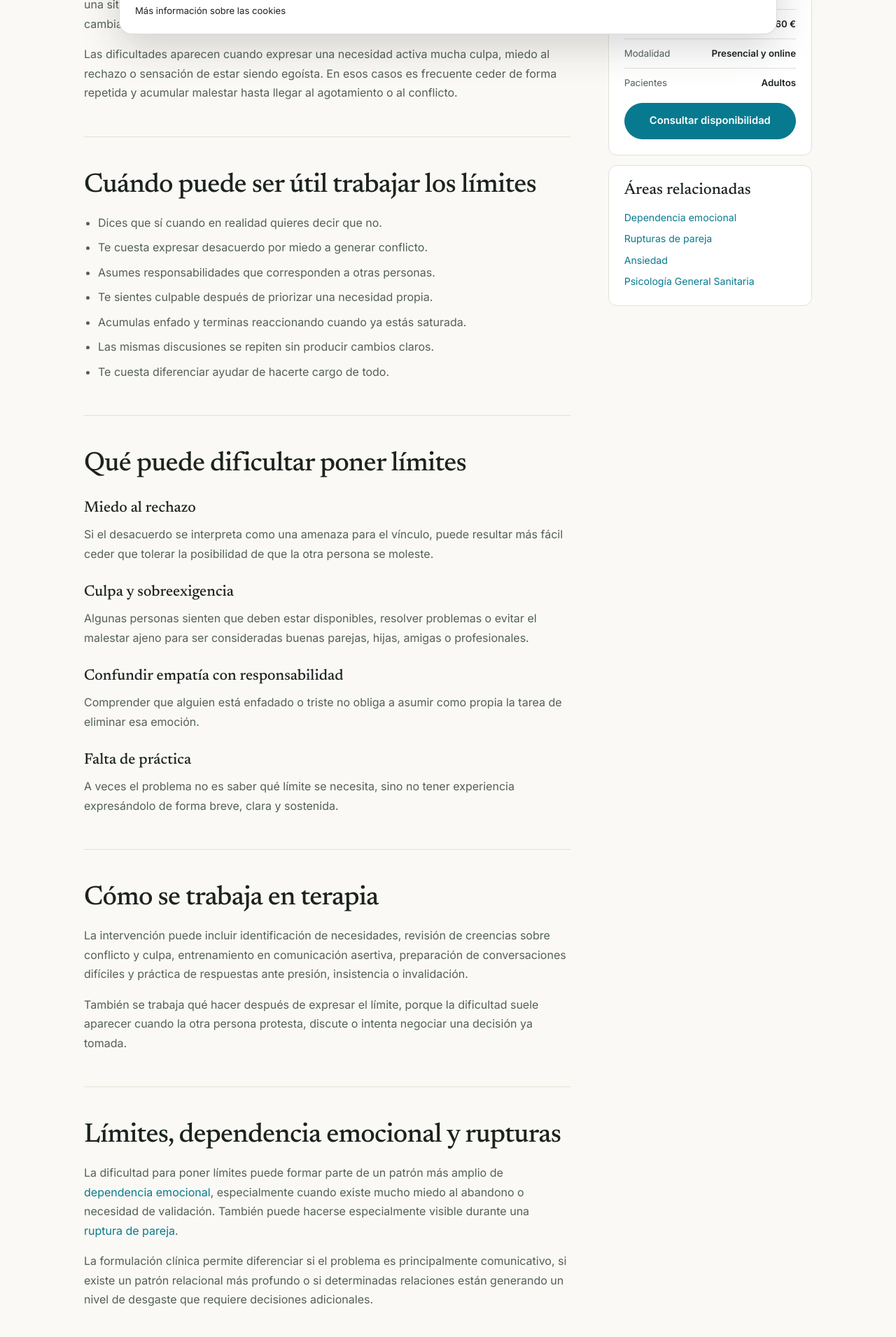
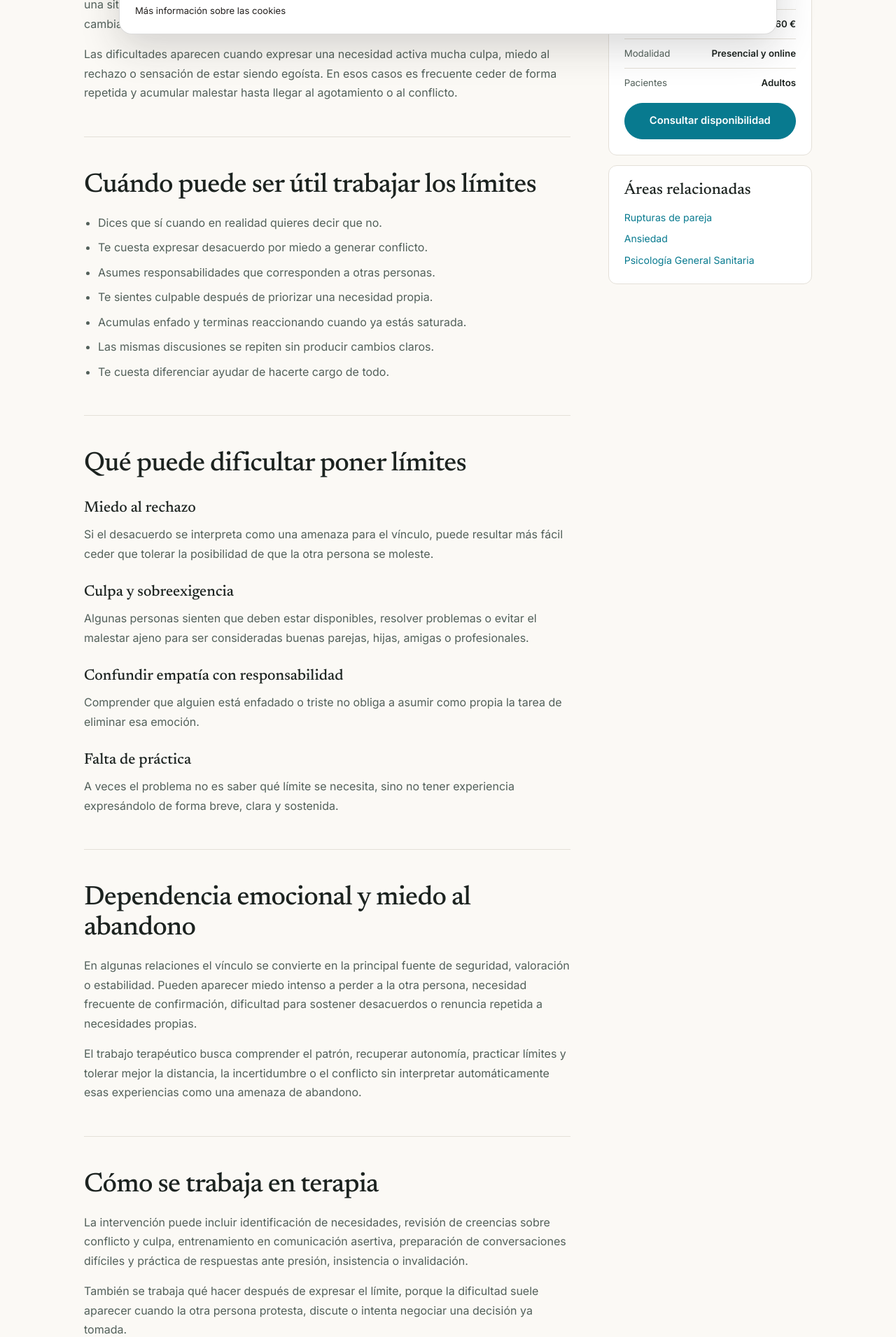
Before and after one commit to carolinasanchezgirona/Portfolio-Carolina, a Next.js app: page /limites-y-relaciones-dificiles in a window 1280 px wide. Shown: the part 729-2639 px from the top of the page at 70% size. Built offline with nearby package versions, Linux system fonts and the light colour scheme.

Commit message:
SEO: integrar dependencia emocional en relaciones

```diff
--- a/app/limites-y-relaciones-dificiles/page.tsx
+++ b/app/limites-y-relaciones-dificiles/page.tsx
@@ -27,10 +27,9 @@ export default function BoundariesPage() {
     <main className="editorial-site">
       <header className="site-header">
         <a className="brand" href="/" aria-label="Carolina Sánchez, inicio"><span className="brand-name">Carolina Sánchez</span><span className="brand-sub">Psicóloga · Neuropsicóloga</span></a>
-        <nav className="nav" aria-label="Navegación principal"><a href="/psicologia/">Psicología</a><a href="/dependencia-emocional/">Dependencia emocional</a>
+        <nav className="nav" aria-label="Navegación principal"><a href="/psicologia/">Psicología</a>
               <a href="/autoestima-y-autocritica/">Autoestima y autocrítica</a>
-              <a href="/miedo-al-rechazo-y-necesidad-de-aprobacion/">Miedo al rechazo y necesidad de aprobación</a>
-              <a href="/dificultad-para-desconectar-del-trabajo/">Dificultad para desconectar del trabajo</a><a className="nav-cta" href="/cita/">Pedir cita</a></nav>
+<a className="nav-cta" href="/cita/">Pedir cita</a></nav>
       </header>
 
       <section className="seo-hero">
@@ -48,14 +47,22 @@ export default function BoundariesPage() {
           <section><h2>Poner límites no es controlar a los demás</h2><p>Un límite define qué estás dispuesto a hacer, aceptar o sostener y cómo actuarás cuando una situación te sobrepase. No garantiza que la otra persona esté de acuerdo ni sirve para cambiar su conducta por la fuerza.</p><p>Las dificultades aparecen cuando expresar una necesidad activa mucha culpa, miedo al rechazo o sensación de estar siendo egoísta. En esos casos es frecuente ceder de forma repetida y acumular malestar hasta llegar al agotamiento o al conflicto.</p></section>
           <section id="cuando-consultar"><h2>Cuándo puede ser útil trabajar los límites</h2><ul><li>Dices que sí cuando en realidad quieres decir que no.</li><li>Te cuesta expresar desacuerdo por miedo a generar conflicto.</li><li>Asumes responsabilidades que corresponden a otras personas.</li><li>Te sientes culpable después de priorizar una necesidad propia.</li><li>Acumulas enfado y terminas reaccionando cuando ya estás saturada.</li><li>Las mismas discusiones se repiten sin producir cambios claros.</li><li>Te cuesta diferenciar ayudar de hacerte cargo de todo.</li></ul></section>
           <section><h2>Qué puede dificultar poner límites</h2><h3>Miedo al rechazo</h3><p>Si el desacuerdo se interpreta como una amenaza para el vínculo, puede resultar más fácil ceder que tolerar la posibilidad de que la otra persona se moleste.</p><h3>Culpa y sobreexigencia</h3><p>Algunas personas sienten que deben estar disponibles, resolver problemas o evitar el malestar ajeno para ser consideradas buenas parejas, hijas, amigas o profesionales.</p><h3>Confundir empatía con responsabilidad</h3><p>Comprender que alguien está enfadado o triste no obliga a asumir como propia la tarea de eliminar esa emoción.</p><h3>Falta de práctica</h3><p>A veces el problema no es saber qué límite se necesita, sino no tener experiencia expresándolo de forma breve, clara y sostenida.</p></section>
+          <section>
+            <h2>Dependencia emocional y miedo al abandono</h2>
+            <p>En algunas relaciones el vínculo se convierte en la principal fuente de seguridad, valoración o estabilidad. Pueden aparecer miedo intenso a perder a la otra persona, necesidad frecuente de confirmación, dificultad para sostener desacuerdos o renuncia repetida a necesidades propias.</p>
+            <p>El trabajo terapéutico busca comprender el patrón, recuperar autonomía, practicar límites y tolerar mejor la distancia, la incertidumbre o el conflicto sin interpretar automáticamente esas experiencias como una amenaza de abandono.</p>
+          </section>
+
           <section><h2>Cómo se trabaja en terapia</h2><p>La intervención puede incluir identificación de necesidades, revisión de creencias sobre conflicto y culpa, entrenamiento en comunicación asertiva, preparación de conversaciones difíciles y práctica de respuestas ante presión, insistencia o invalidación.</p><p>También se trabaja qué hacer después de expresar el límite, porque la dificultad suele aparecer cuando la otra persona protesta, discute o intenta negociar una decisión ya tomada.</p></section>
-          <section><h2>Límites, dependencia emocional y rupturas</h2><p>La dificultad para poner límites puede formar parte de un patrón más amplio de <a href="/dependencia-emocional/">dependencia emocional</a>, especialmente cuando existe mucho miedo al abandono o necesidad de validación. También puede hacerse especialmente visible durante una <a href="/rupturas-de-pareja/">ruptura de pareja</a>.</p><p>La formulación clínica permite diferenciar si el problema es principalmente comunicativo, si existe un patrón relacional más profundo o si determinadas relaciones están generando un nivel de desgaste que requiere decisiones adicionales.</p></section>
+          <section><h2>Límites, dependencia emocional y rupturas</h2><p>La dificultad para poner límites puede formar parte de un patrón más amplio de
+, especialmente cuando existe mucho miedo al abandono o necesidad de validación. También puede hacerse especialmente visible durante una <a href="/rupturas-de-pareja/">ruptura de pareja</a>.</p><p>La formulación clínica permite diferenciar si el problema es principalmente comunicativo, si existe un patrón relacional más profundo o si determinadas relaciones están generando un nivel de desgaste que requiere decisiones adicionales.</p></section>
           <section><h2>Un límite útil debe poder sostenerse</h2><p>Expresar una necesidad de forma impecable no evita que otra persona pueda reaccionar mal. Por eso el trabajo no se limita a encontrar la frase perfecta: también implica tolerar cierta incomodidad y actuar de forma coherente con el límite planteado.</p><div className="seo-callout"><strong>Un límite no necesita convencer.</strong><span>Necesita ser claro, proporcional y coherente con lo que realmente puedes sostener.</span></div></section>
         </article>
 
         <aside className="seo-sidebar" aria-label="Información práctica">
           <div className="seo-card"><h2>Sesión de psicología</h2><ul className="seo-facts"><li><span>Duración</span><strong>60 minutos</strong></li><li><span>Tarifa</span><strong>60 €</strong></li><li><span>Modalidad</span><strong>Presencial y online</strong></li><li><span>Pacientes</span><strong>Adultos</strong></li></ul><a className="editorial-btn editorial-btn-primary" href="/cita/">Consultar disponibilidad</a></div>
-          <div className="seo-card"><h3>Áreas relacionadas</h3><div className="seo-related"><a href="/dependencia-emocional/">Dependencia emocional</a><a href="/rupturas-de-pareja/">Rupturas de pareja</a><a href="/ansiedad/">Ansiedad</a><a href="/psicologia/">Psicología General Sanitaria</a></div></div>
+          <div className="seo-card"><h3>Áreas relacionadas</h3><div className="seo-related">
+<a href="/rupturas-de-pareja/">Rupturas de pareja</a><a href="/ansiedad/">Ansiedad</a><a href="/psicologia/">Psicología General Sanitaria</a></div></div>
         </aside>
       </div>
 
```
